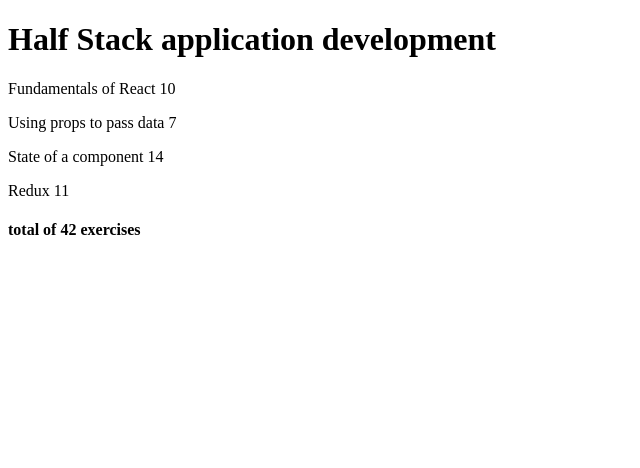
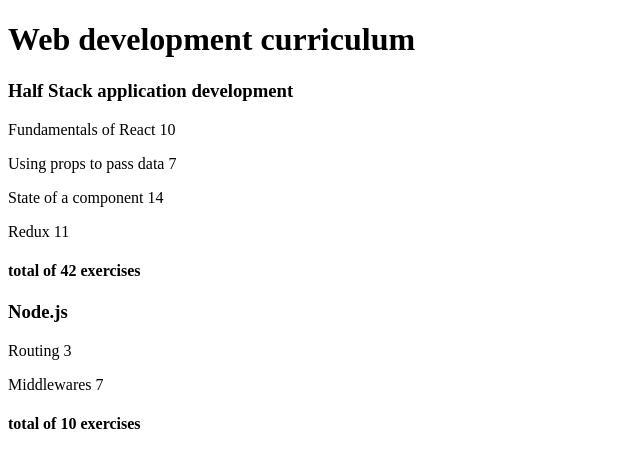
Before and after one commit to shevelevbv/full-stack-open, a JavaScript app in the folder part2/courseinfo/: page / in a window 1280 px wide. Shown: the top 468 px of the page, without its empty margins (0-640 px from the left). Built offline with nearby package versions, Linux system fonts and the light colour scheme.

Commit message:
feat: complete courseinfo 2.3 and 2.4

```diff
--- a/part2/courseinfo/src/App.js
+++ b/part2/courseinfo/src/App.js
@@ -1,4 +1,4 @@
-const Header = ({ course }) => <h1>{course}</h1>;
+const Header = ({ course }) => <h3>{course}</h3>;
 
 const Total = ({ parts }) => {
   const total = parts.reduce((init, x) => init + x.exercises, 0);
@@ -24,9 +24,11 @@
 );
 
 const App = () => {
-  const course = {
+  const title = 'Web development curriculum';
+  const courses = [
+    {
+      name: 'Half Stack application development',
       id: 1,
-    name: 'Half Stack application development',
       parts: [
         {
           name: 'Fundamentals of React',
@@ -49,8 +51,31 @@
           id: 4
         }
       ]
+    },
+    {
+      name: 'Node.js',
+      id: 2,
+      parts: [
+        {
+          name: 'Routing',
+          exercises: 3,
+          id: 1
+        },
+        {
+          name: 'Middlewares',
+          exercises: 7,
+          id: 2
+        }
+      ]
+    },
+  ];
+
+  return (
+    <div>
+      <h1>{title}</h1>
+      {courses.map(course => <Course key={course.id} course={course} />)}
+    </div>
+  )
 };
-  return <Course course={course} />;
-}
 
 export default App;
```
Lines whose indentation alone changed are shown as unchanged.
